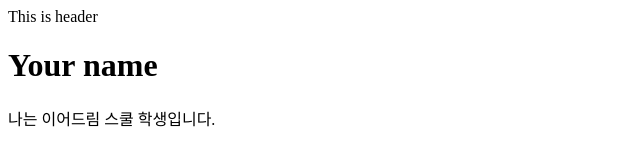
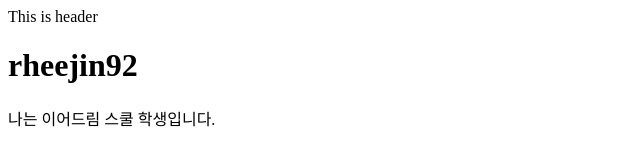
Before and after one commit to rheejin92/rheejin92.github.io, a plain HTML site: page index.html in a window 1280 px wide. Shown: the top 155 px of the page, without its empty margins (0-640 px from the left). Drawn offline with Linux system fonts and the light colour scheme.

Commit message:
Update index.html

```diff
--- a/index.html
+++ b/index.html
@@ -10,7 +10,7 @@
 	<body>
 		<header>This is header</header>
 		<main class="container">
-		  <h1>Your name</h1>
+		  <h1>rheejin92</h1>
 		  <p> 나는 이어드림 스쿨 학생입니다.</p>
 		  <h2>소개</h2>
 		    <ul>
```
